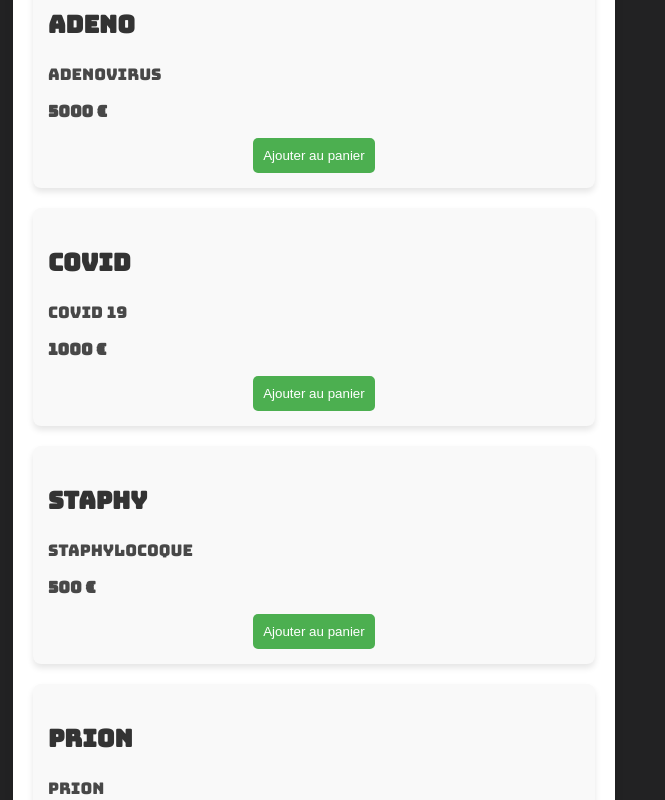
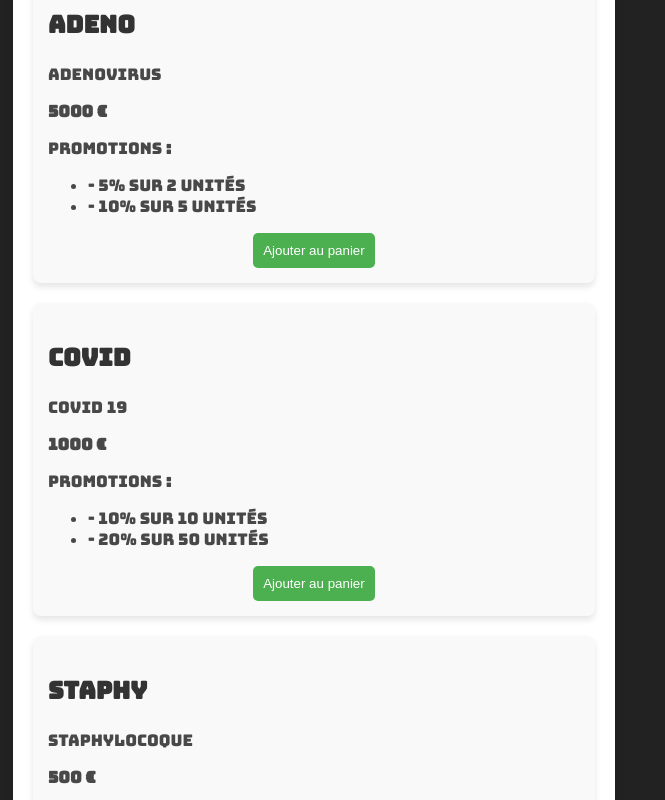
Before and after one commit to James-Genitrini/DrMad, a Vue app: page /shop/buy in a window 1280 px wide. Shown: the part 1240-2040 px from the top of the page, without its empty margins (0-665 px from the left). Built offline with nearby package versions, Linux system fonts and the light colour scheme.

Commit message:
Affichage promotions

```diff
--- a/src/components/Shop/BasketList.vue
+++ b/src/components/Shop/BasketList.vue
@@ -8,6 +8,7 @@
                 </div>
             </div>
 
+            <p>Total : {{ calculateTotal() }}€</p>
             <button @click="clearBasket" class="clear-basket">Vider le panier</button>
         </div>
 
@@ -15,7 +16,7 @@
             <p>Votre panier est vide.</p>
         </div>
 
-    <button @click="checkout" class="checkout">Acheter</button>
+        <button @click="checkout" class="checkout" :disabled="basket.length === 0">Acheter</button>
     </div>
 </template>
 
@@ -38,8 +39,6 @@ export default {
         },
 
         async checkout() {
-        console.log(this.shopUser)
-        console.log(this.basket.length)
             if (this.shopUser && this.basket.length > 0) {
                 const orderItems = this.basket.map(item => ({
                     item: {
@@ -63,10 +62,10 @@ export default {
                     this.clearBasket();
                     this.$router.push(`/shop/pay/${response.uuid}`);
                 } else {
-            console.error('Erreur lors de la création de la commande');
+                    alert('Erreur lors de la création de la commande. Veuillez réessayer.');
                 }
             } else {
-        console.error('Aucun utilisateur ou panier vide');
+                alert('Votre panier est vide ou lutilisateur est introuvable.');
             }
         },
 
@@ -82,6 +81,7 @@ export default {
         const user = localStorage.getItem('user');
         if (user) {
             this.$store.commit('shop/setShopUser', JSON.parse(user));
+            await this.$store.dispatch('shop/fetchBasket');
         }
     },
 };
@@ -91,11 +91,13 @@ export default {
 .basket-list {
     display: flex;
     flex-direction: column;
+    gap: 10px;
 }
 
 .basket-item {
     display: flex;
     justify-content: space-between;
+    align-items: center;
 }
 
 button {
@@ -104,7 +106,6 @@ button {
     color: white;
     border: none;
     cursor: pointer;
-    margin: 5px 0;
 }
 
 button:hover {
@@ -114,5 +115,4 @@ button:hover {
 .clear-basket, .checkout {
     margin-top: 20px;
 }
-
 </style>
--- a/src/components/Shop/ShopBuy.vue
+++ b/src/components/Shop/ShopBuy.vue
@@ -18,6 +18,14 @@
               <div class="card-body">
                 <p>{{ virus.description }}</p>
                 <p><strong>{{ virus.price }} €</strong></p>
+              </div>
+              <div v-if="virus.promotion && virus.promotion.length">
+                <p>Promotions :</p>
+                <ul>
+                  <li v-for="promo in virus.promotion" :key="promo._id">
+                    - {{ promo.discount }}% sur {{ promo.amount }} unités
+                  </li>
+                </ul>
               </div>
               <div class="card-footer">
                 <button @click="addToBasket(virus)">Ajouter au panier</button>
@@ -177,4 +185,11 @@
   .basket-item button:hover {
     background-color: #d32f2f;
   }
+
+  .card-body ul {
+    margin: 10px 0;
+    padding-left: 20px;
+    list-style-type: disc;
+    color: #555;
+  }
   </style>
```
Lines whose indentation alone changed are shown as unchanged.
